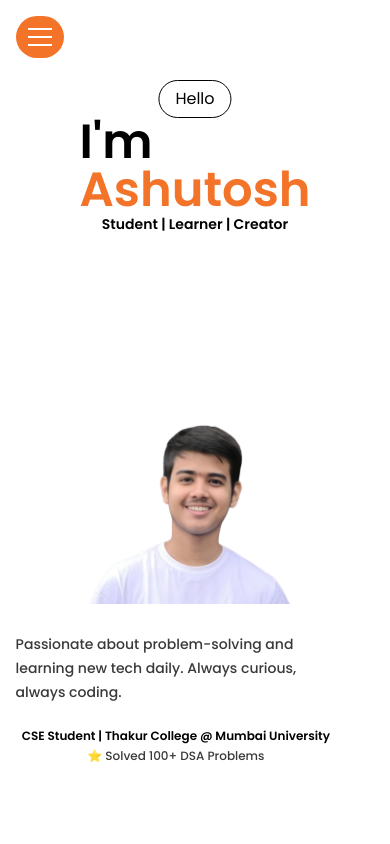
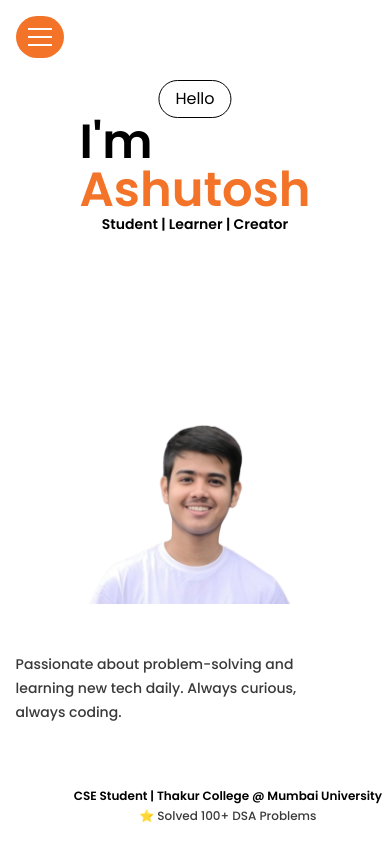
Before and after one commit to ashutoshJha-2025/portfolio-remake, a React (Vite) app: page / in a window 390 px wide. Built offline with nearby package versions, Linux system fonts and the light colour scheme.

Commit message:
Revert "home"
This reverts commit ac5a3c3b3a03aecc2f469c40019e1491f3a86011.

```diff
--- a/src/components/Home.jsx
+++ b/src/components/Home.jsx
@@ -5,7 +5,7 @@ import double_quotes from "../assets/double_quotes.png";
 function Home() {
     return (
         <>
-            <div id="home-screen" className="w-screen h-screen relative">
+            <div id="home-screen" className="w-full h-full relative">
 
                 <div className="flex flex-col justify-center items-center absolute top-20 left-1/2 -translate-x-1/2 ">
                     <button className="border rounded-3xl py-1.5 px-4 cursor-pointer" onClick={() => { alert("Welcome to my Portfolio! Feel free to explore my projects and journey.") }}>Hello</button>
@@ -18,12 +18,12 @@ function Home() {
                 </div>
                 <img src={profileImg} alt="mine image" loading="eager" className="absolute w-60 left-1/2 -translate-x-1/2 bottom-60 sm:hidden" />
 
-                <div className="w-75 flex flex-col gap-5 absolute sm:top-[45%] left-[4%]  max-lg:hidden max-sm:block max-sm:bottom-35">
+                <div className="w-75 flex flex-col gap-5 absolute sm:top-[45%] left-[4%]  max-lg:hidden max-sm:block max-sm:bottom-30">
                     <div className="max-sm:hidden"><img src={double_quotes} alt="doubleQuotes" loading="lazy" className="w-15" /></div>
                     <span className="text-[#3a3939] font-medium pl-3 max-sm:text-sm max-sm:pl-0">Passionate about problem-solving and learning new tech daily. Always curious, always coding.</span>
                 </div>
 
-                <div className="absolute sm:top-[55%] right-0 mr-7 max-md:mr-15 max-sm:bottom-20 max-sm:flex max-sm:flex-col max-sm:items-center">
+                <div className="absolute sm:top-[55%] right-0 mr-7 max-md:mr-2 max-sm:bottom-5 max-sm:flex max-sm:flex-col max-sm:items-center">
                     <h4 className="font-semibold text-md max-sm:text-xs ">CSE Student | Thakur College @ Mumbai University</h4>
                     <h4 className="text-[#3a3939] font-medium mt-1 md:ml-43 max-sm:inline max-sm:ml-0 max-sm:text-xs sm:ml-20">⭐ Solved 100+ DSA Problems</h4>
                 </div>
```
